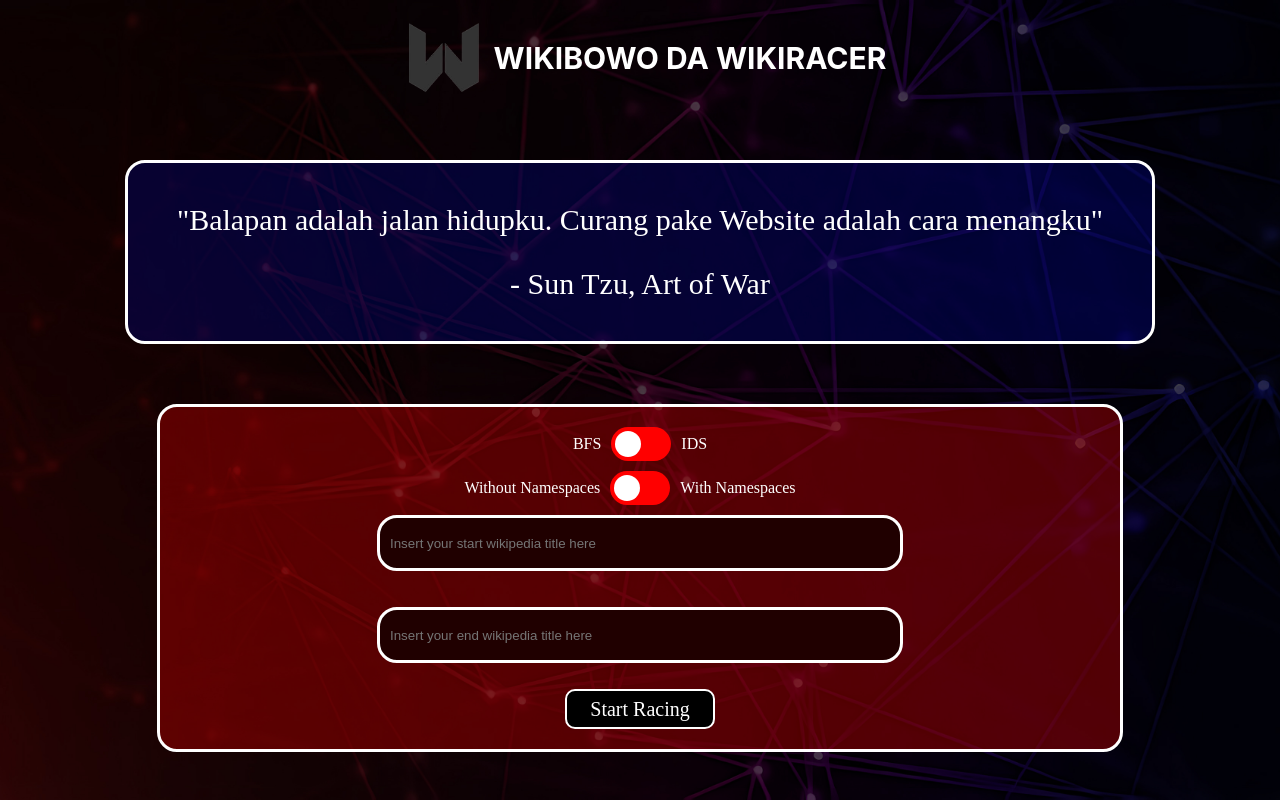
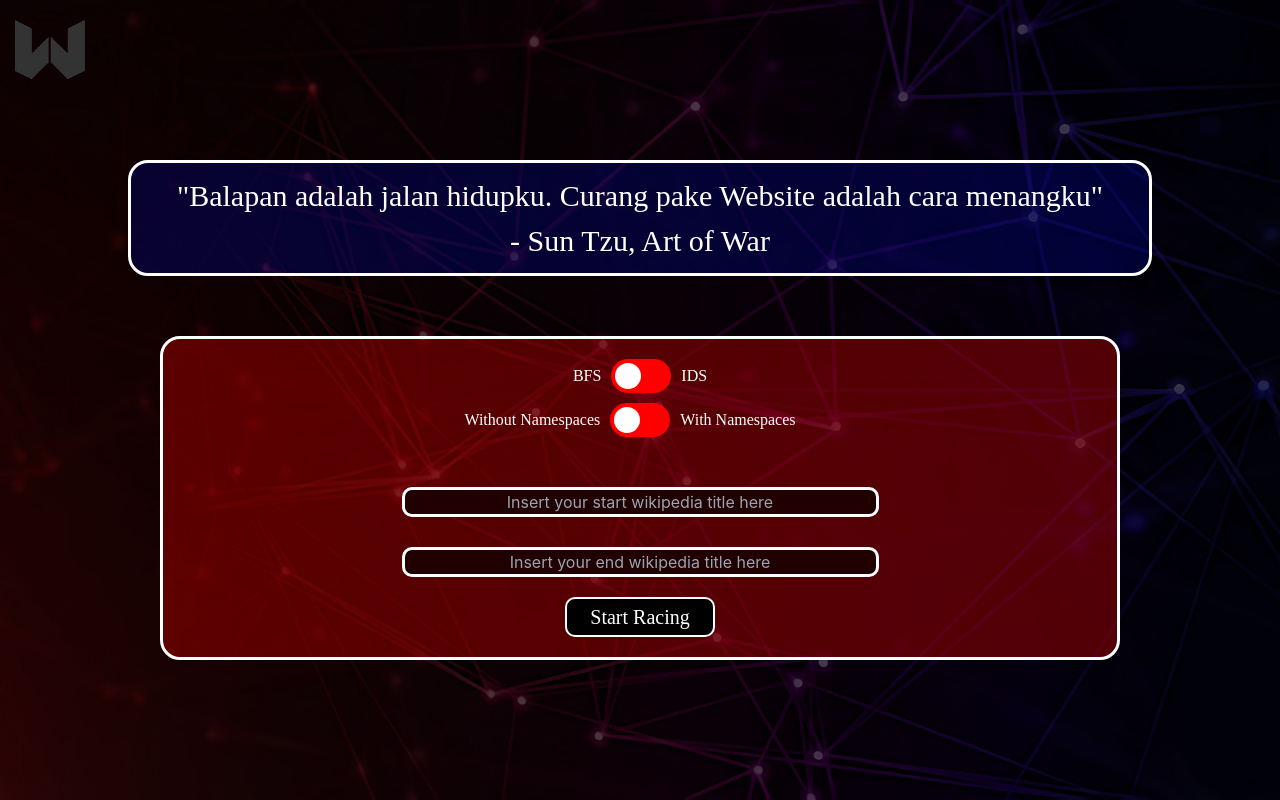
Before and after one commit to scifo04/Tubes2_Wikibowo, a React (Create React App) app in the folder src/: page / in a window 1280 px wide. Built offline with nearby package versions, Linux system fonts and the light colour scheme.

Commit message:
fix: design

```diff
--- a/src/src/Home.js
+++ b/src/src/Home.js
@@ -98,7 +98,15 @@
       <div className='second'>
           <OnOff isOn={isOn} setIsOn={setIsOn}/>
           <Namespaces isName={isName} setIsName={setIsName}/>
-        <div>
+          <div
+            style={{
+              marginTop: '2.5rem',
+              display: 'flex',
+              flexDirection: 'column',
+              gap: '1.25rem',
+              justifyContent: 'center',
+              alignItems: 'center'
+            }}>
           <SearchInput setLinkValue= {handleInputSearch} type="Start"/>
           <SearchInput setLinkValue= {handleInputSearch} type="End"/>
         </div>
--- a/src/src/components/SearchButton.js
+++ b/src/src/components/SearchButton.js
@@ -72,7 +72,7 @@
     };
 
     return (
-        <button onClick={handleIsLinkExist} style={{fontFamily:"Poppins",fontSize:"20px",border:"2px solid white",borderRadius:"10px",backgroundColor:"black",color:"white",width:"150px",height:"40px"}}>Start Racing</button>
+        <button onClick={handleIsLinkExist} style={{fontFamily:"Poppins",fontSize:"20px",border:"2px solid white",borderRadius:"10px",backgroundColor:"black",color:"white",width:"150px",height:"40px", marginTop: '20px'}}>Start Racing</button>
     );
 }
 
--- a/src/src/components/SearchInput.js
+++ b/src/src/components/SearchInput.js
@@ -51,28 +51,46 @@
         }
     }
     return (
-        <div>
+        <div style={{ display: 'flex',flexDirection: 'column', alignItems: 'center', justifyContent: 'center', width: '50%'}}>
+
             <input
                 type="text"
                 placeholder={type === "Start" ? "Insert your start wikipedia title here" : "Insert your end wikipedia title here"}
-                className="inoneline"
                 onChange={handleChange}
                 style={{
-                    margin: '10px',
-                    width:'500px',
+                    marginTop: '10px',
                     height:'30px',
-                    borderRadius:'20px',
+                    borderRadius:'10px',
                     padding:'10px',
                     backgroundColor:'#200000',
                     border:'3px solid white',
-                    color:'white' }}
+                    color:'white',
+                    textAlign: 'center',
+                    width: '100%',
+                    outline: 'none',
+                }}
                     required
             />
-            <ul>
-                {titleSuggestion.suggestions.map((title,index) => (
-                    <li key={index}>{title}</li>
-                ))}
-            </ul>
+            {titleSuggestion.suggestions.length > 0 && (
+                <ul style={{ margin: '0px', display: 'flex', flexDirection: 'column', paddingLeft: '0px', width: '100%'}}>
+                    {titleSuggestion.suggestions.slice(0,5).map((title,index) => (
+                        <button
+                            key={index}
+                            style={{
+                                alignItems: 'center',
+                                justifyContent: 'center',
+                                display: 'flex',
+                                padding: '10px',
+                                textAlign: 'center',
+                                cursor: 'pointer',
+                                backgroundColor:'#200000',
+                                color:'white',
+                                border: 'none',
+                            }}
+                        >{title}</button>
+                    ))}
+                </ul>
+            )}
         </div>
     );
 };
--- a/src/src/index.css
+++ b/src/src/index.css
@@ -1,3 +1,7 @@
+@tailwind base;
+@tailwind components;
+@tailwind utilities;
+
 body {
   margin: 0;
   font-family: -apple-system, BlinkMacSystemFont, 'Segoe UI', 'Roboto', 'Oxygen',
```
